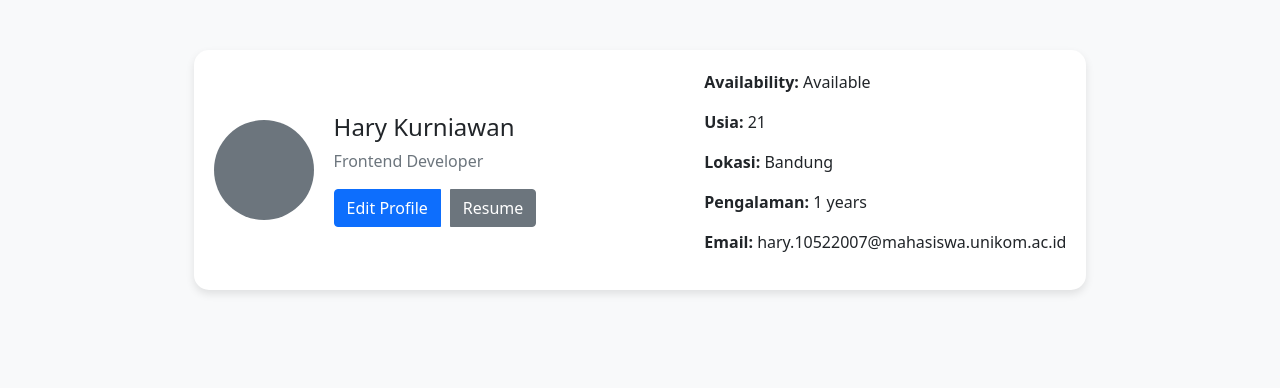
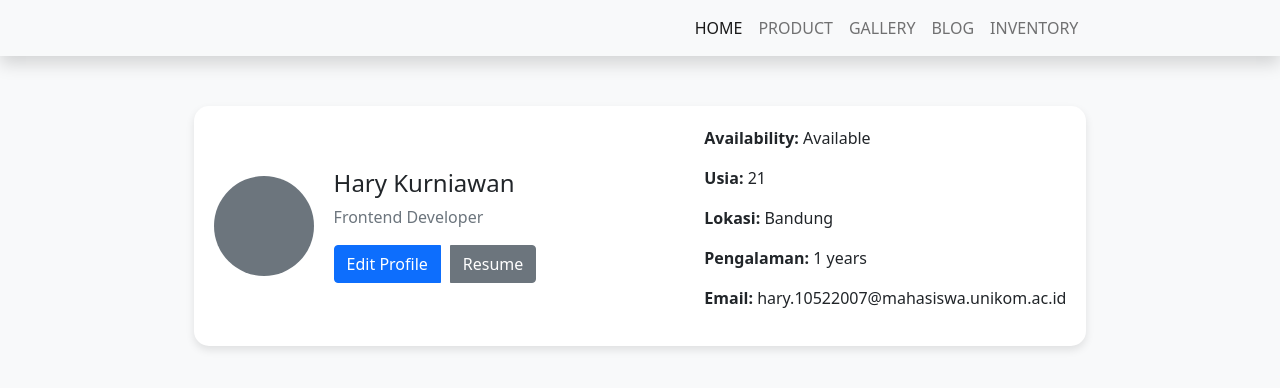
Before and after one commit to HaryKurniawan/Assignment4H8_HaryKurniawan, a plain HTML site: page index.html in a window 1280 px wide. Drawn offline with nearby package versions, Linux system fonts and the light colour scheme.

Commit message:
Tambah Navbar

```diff
--- a/index.html
+++ b/index.html
@@ -8,6 +8,35 @@
    <link rel="stylesheet" href="./style.css">
 </head>
 <body>
+
+    <nav class="navbar navbar-expand-lg navbar-light bg-light shadow">
+        <div class="container"> <!-- Ubah dari container-fluid menjadi container -->
+            <button class="navbar-toggler" type="button" data-bs-toggle="collapse" data-bs-target="#navbarNav" aria-controls="navbarNav" aria-expanded="false" aria-label="Toggle navigation">
+                <span class="navbar-toggler-icon"></span>
+            </button>
+            <div class="collapse navbar-collapse" id="navbarNav">
+                <ul class="navbar_teks navbar-nav ms-auto">
+                    <li class="nav-item">
+                        <a class="nav-link active" aria-current="page" href="#">HOME</a>
+                    </li>
+                    <li class="nav-item">
+                        <a class="nav-link" href="#">PRODUCT</a>
+                    </li>
+                    <li class="nav-item">
+                        <a class="nav-link" href="#">GALLERY</a>
+                    </li>
+                    <li class="nav-item">
+                        <a class="nav-link" href="#">BLOG</a>
+                    </li>
+                    <li class="nav-item">
+                        <a class="nav-link" href="#">INVENTORY</a>
+                    </li>
+                </ul>
+            </div>
+        </div>
+    </nav>
+
+
 
 <div class="container d-flex flex-column align-items-center">
     <section class="section_profile d-flex flex-wrap justify-content-between align-items-center">
@@ -22,13 +51,14 @@
                 </div>
             </div>
         </div>
-        <div>
+        <div class="text-start">
             <p><strong>Availability:</strong> <span id="availabilityDisplay"></span></p>
             <p><strong>Usia:</strong> <span id="usiaDisplay"></span></p>
             <p><strong>Lokasi:</strong> <span id="lokasiDisplay"></span></p>
             <p><strong>Pengalaman:</strong> <span id="pengalamanDisplay"></span></p>
             <p><strong>Email:</strong> <span id="emailDisplay"></span></p>
         </div>
+
     </section>
 
     <section class="section_form hidden" id="formSection">
--- a/style.css
+++ b/style.css
@@ -32,3 +32,7 @@ body {
 .hidden {
     display: none;
 }
+
+.navbar_teks{
+    margin-right: 10%;
+}
```
Also changed, not shown: 1 other file.
